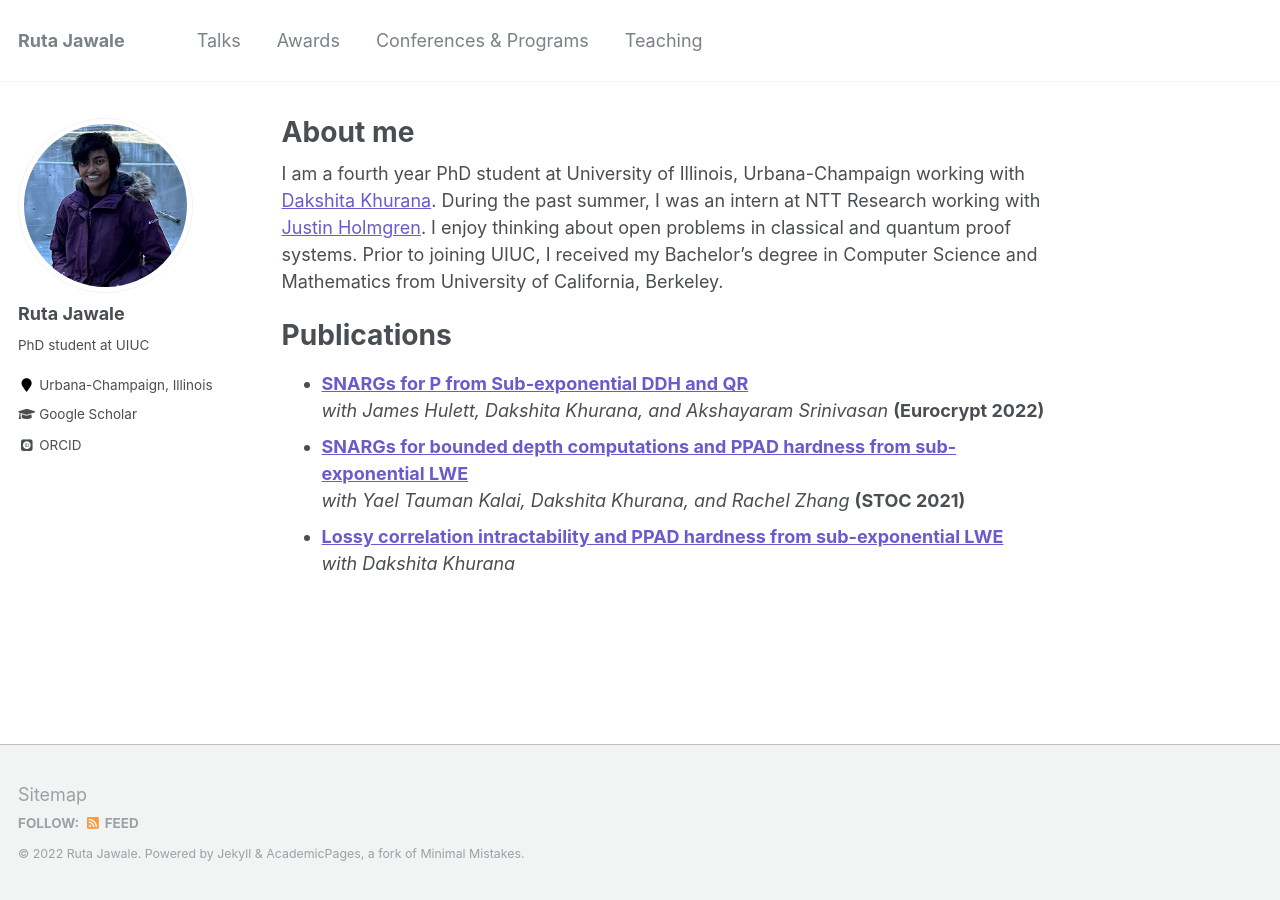
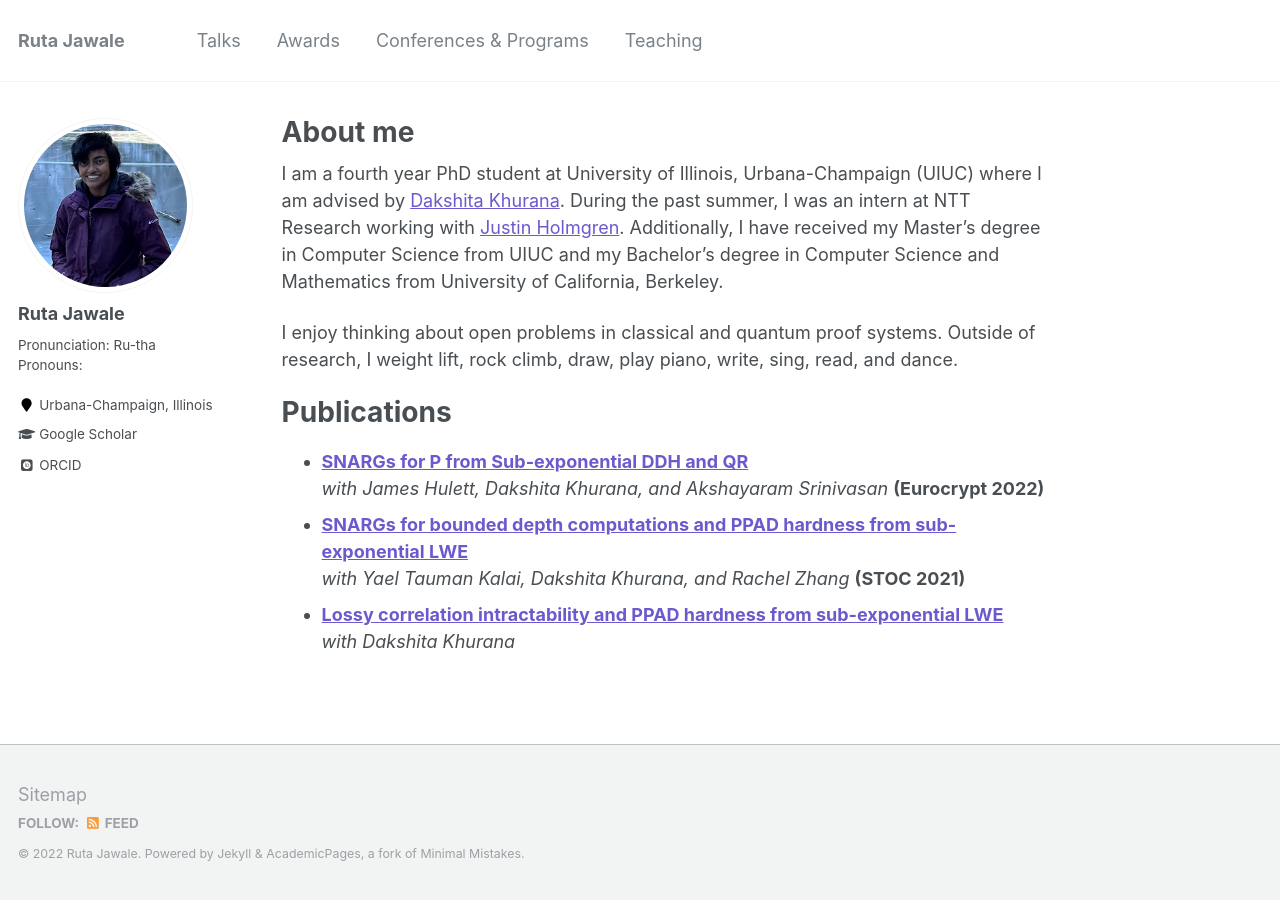
Before and after one commit to RutaJawale/RutaJawale.github.io, a Jekyll site: the page built from _pages/about.md, in a window 1280 px wide. Built offline with Jekyll 4.4.1, drawn with Linux system fonts in a browser that asks for light colours; some web fonts are replaced.

Commit message:
Edit bio

```diff
--- a/_config.yml
+++ b/_config.yml
@@ -82,7 +82,7 @@ analytics:
 author:
   name             : "Ruta Jawale"
   avatar           : "ruta2.jpg"
-  bio              : "PhD student at UIUC"
+  bio              : "Pronunciation: Ru-tha \n Pronouns: "
   location         : "Urbana-Champaign, Illinois"
   employer         :
   pubmed           : # "https://www.ncbi.nlm.nih.gov/pubmed/?term=john+snow"
--- a/_pages/about.md
+++ b/_pages/about.md
@@ -8,7 +8,9 @@ redirect_from:
   - /about.html
 ---
 
-I am a fourth year PhD student at University of Illinois, Urbana-Champaign working with <a href="https://www.dakshitakhurana.com/" style="color: SlateBlue; text-decoration: underline;">Dakshita Khurana</a>. During the past summer, I was an intern at NTT Research working with <a href="https://justinholmgren.com/" style="color: SlateBlue; text-decoration: underline;">Justin Holmgren</a>. I enjoy thinking about open problems in classical and quantum proof systems. Prior to joining UIUC, I received my Bachelor's degree in Computer Science and Mathematics from University of California, Berkeley.
+I am a fourth year PhD student at University of Illinois, Urbana-Champaign (UIUC) where I am advised by <a href="https://www.dakshitakhurana.com/" style="color: SlateBlue; text-decoration: underline;">Dakshita Khurana</a>. During the past summer, I was an intern at NTT Research working with <a href="https://justinholmgren.com/" style="color: SlateBlue; text-decoration: underline;">Justin Holmgren</a>. Additionally, I have received my Master's degree in Computer Science from UIUC and my Bachelor's degree in Computer Science and Mathematics from University of California, Berkeley.
+
+I enjoy thinking about open problems in classical and quantum proof systems. Outside of research, I weight lift, rock climb, draw, play piano, write, sing, read, and dance.
 
 # Publications
 - <a href="https://eprint.iacr.org/2022/353" style="color: SlateBlue;"><b>SNARGs for P from Sub-exponential DDH and QR</b></a>
```
